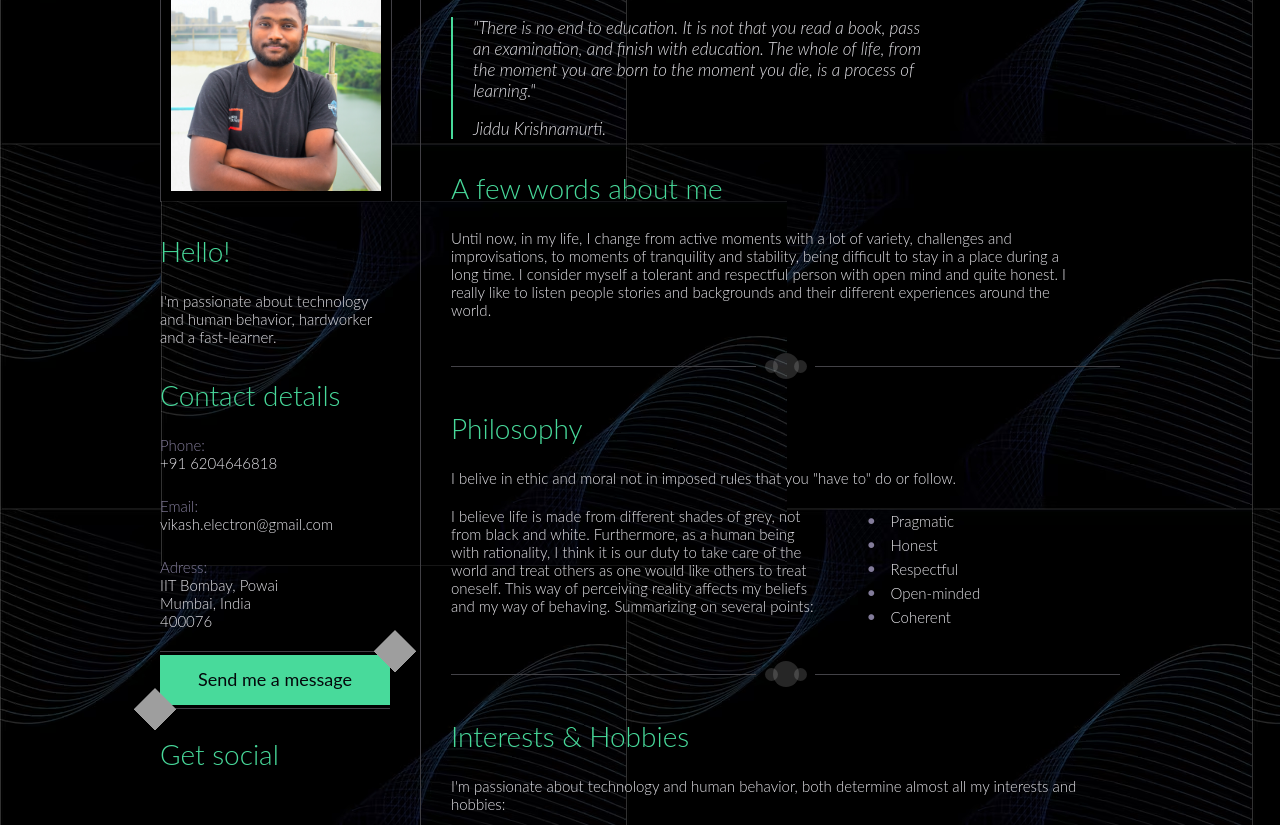
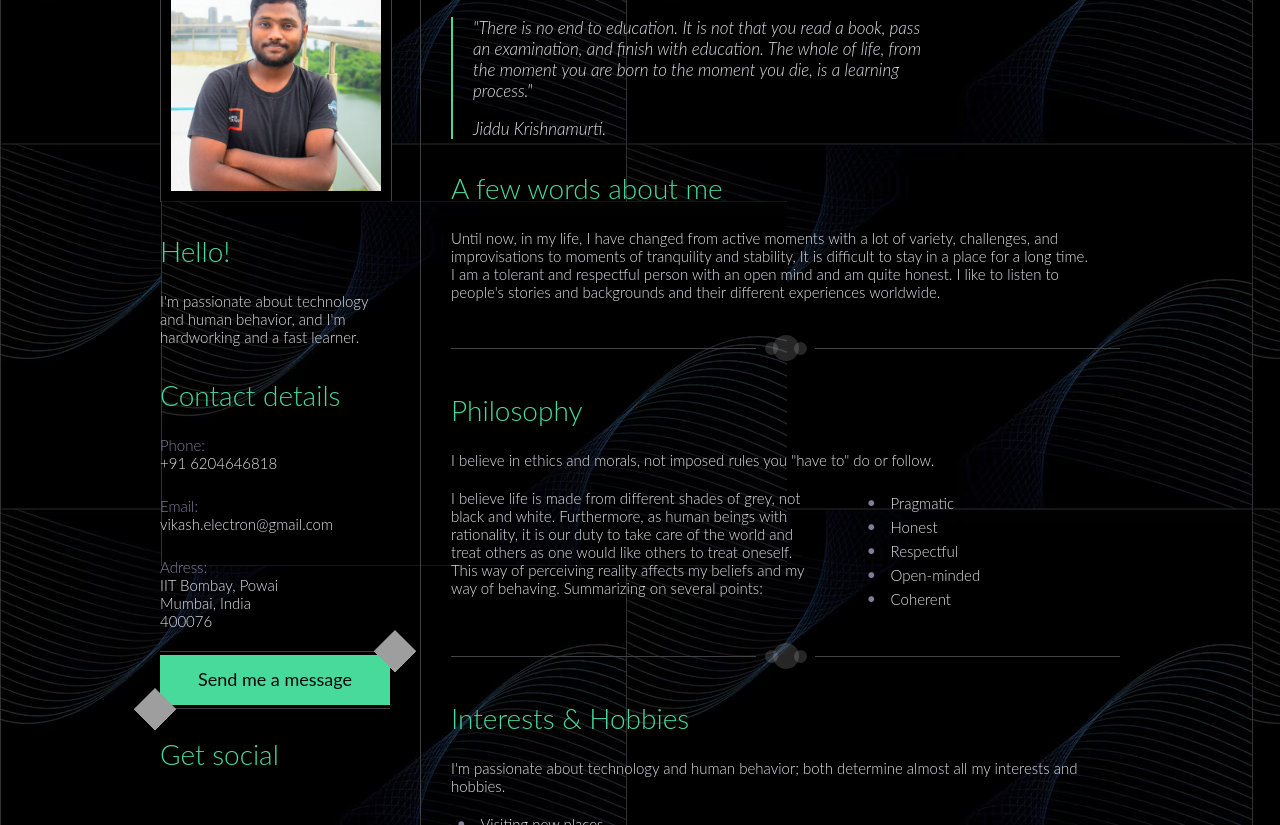
Before and after one commit to Vikash-electron/About, a plain HTML site: page index.html in a window 1280 px wide. Shown: the part 221-1046 px from the top of the page. Drawn offline with Linux system fonts and the light colour scheme.

Commit message:
Update index.html

```diff
--- a/index.html
+++ b/index.html
@@ -34,7 +34,7 @@
         </div>
         <div class="hello_content">
           <h2>Hello!</h2>
-          <p>I'm passionate about technology and human behavior, hardworker and a fast-learner.</p>
+          <p>I'm passionate about technology and human behavior, and I'm hardworking and a fast learner.</p>
         </div>
         <div class="contact_details_content">
           <h2>Contact details</h2>
@@ -66,14 +66,14 @@
         <div class="block">
           <h1>Profile</h1>
           <blockquote class="profile_quote">
-            <p>"There is no end to education. It is not that you read a book, pass an examination, and finish with education. The whole of life, from the moment you are born to the moment you die, is a process of learning."</p>
+            <p>"There is no end to education. It is not that you read a book, pass an examination, and finish with education. The whole of life, from the moment you are born to the moment you die, is a learning process."</p>
             <p>Jiddu Krishnamurti.</p>
             <span class="entypo-quote"></span>
           </blockquote>
         </div>
         <div class="block">
           <h2>A few words about me</h2>
-          <p>Until now, in my life, I change from active moments with a lot of variety, challenges and improvisations, to moments of tranquility and stability, being difficult to stay in a place during a long time. I consider myself a tolerant and respectful person with open mind and quite honest. I really like to listen people stories and backgrounds and their different experiences around the world.</p>
+          <p>Until now, in my life, I have changed from active moments with a lot of variety, challenges, and improvisations to moments of tranquility and stability, It is difficult to stay in a place for a long time. I am a tolerant and respectful person with an open mind and am quite honest. I like to listen to people's stories and backgrounds and their different experiences worldwide.</p>
         </div>
         <div class="horizontal_line">
           <div class="line_left"></div>
@@ -84,9 +84,9 @@
         </div>
         <div class="block">
           <h2>Philosophy</h2>
-          <p>I belive in ethic and moral not in imposed rules that you "have to" do or follow.</p>
+          <p>I believe in ethics and morals, not imposed rules you "have to" do or follow.</p>
           <div class="philosophy_content">
-            <p>I believe life is made from different shades of grey, not from black and white. Furthermore, as a human being with rationality, I think it is our duty to take care of the world and treat others as one would like others to treat oneself. This way of perceiving reality affects my beliefs and my way of behaving. Summarizing on several points:</p>
+            <p>I believe life is made from different shades of grey, not black and white. Furthermore, as human beings with rationality, it is our duty to take care of the world and treat others as one would like others to treat oneself. This way of perceiving reality affects my beliefs and my way of behaving. Summarizing on several points:</p>
             <ul>
               <li>Pragmatic</li>
               <li>Honest</li>
@@ -106,7 +106,7 @@
         </div>
         <div class="last block">
           <h2>Interests & Hobbies</h2>
-          <p>I'm passionate about technology and human behavior, both determine almost all my interests and hobbies:</p>
+          <p>I'm passionate about technology and human behavior; both determine almost all my interests and hobbies. </p>
           <ul>
             <li>Visiting new places</li>
             <li>Meeting people</li>
@@ -114,7 +114,7 @@
             <li>Hiking and Biking</li>
             <li>Machine Learning and AI</li>
             <li>Playing Chess</li>
-            <li>Computer Gamming</li>
+            <li>Computer Gaming</li>
             <li>Movies and Web-series</li>
           </ul>
         </div>
```
